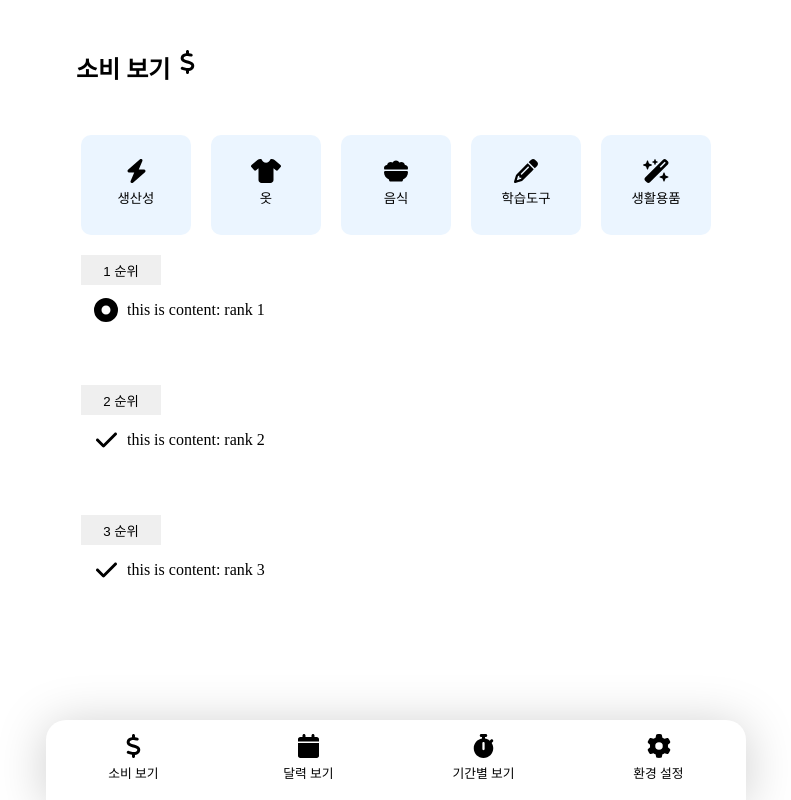
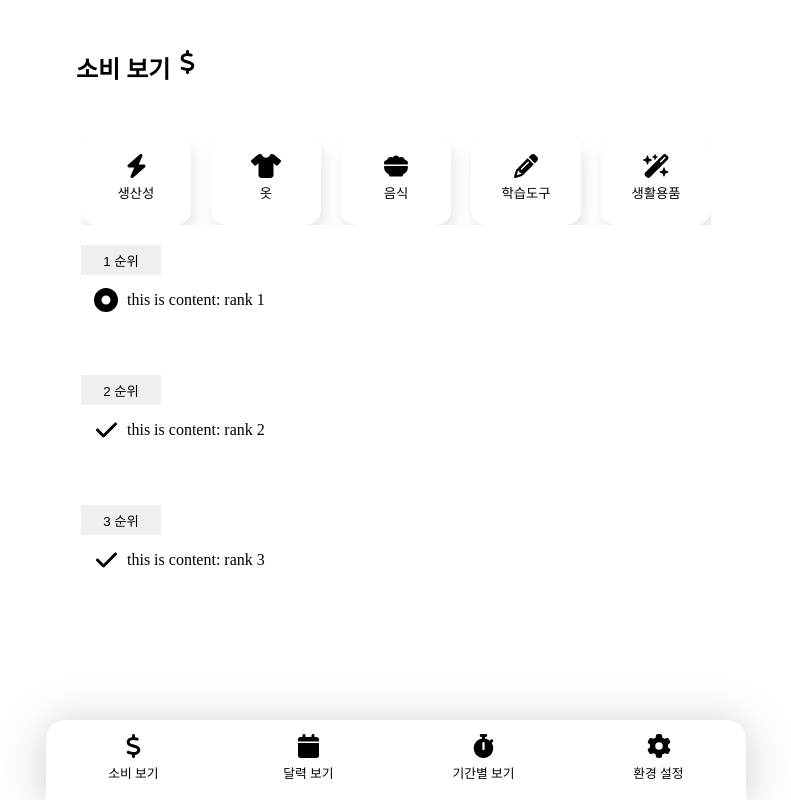
Before and after one commit to milk-stone/geozibang, a React (Create React App) app: page /consume in a window 1280 px wide. Shown: the whole page, without its empty margins (244-1035 px from the left). Built offline with nearby package versions, Linux system fonts and the light colour scheme.

Commit message:
더미데이터로 json받아와서 useEffect 사용 구현

```diff
--- a/src/components/Button.module.scss
+++ b/src/components/Button.module.scss
@@ -14,25 +14,20 @@
 }
 
 .btn_category {
-  width: 100px;
-  height: 100px;
+  width: 90px;
+  height: 90px;
 
-  padding: 10px;
+  margin: 20px 6 px;
 
   display: flex;
   flex-direction: column;
-
   justify-content: center;
   align-items: center;
 
-  border-radius: 10px;
-
-  background-color: #ebf5ff;
-  color: black;
-
-  flex-grow: 1;
-  flex-shrink: 0;
-  flex-basis: 90px;
+  border-radius: 15px;
+  background-color: #fff;
+  box-shadow: 3px 10px 15px rgba(0, 0, 0, 0.10);
+  flex:1 0 90px;
   &:hover {
     cursor: pointer;
   }
```
